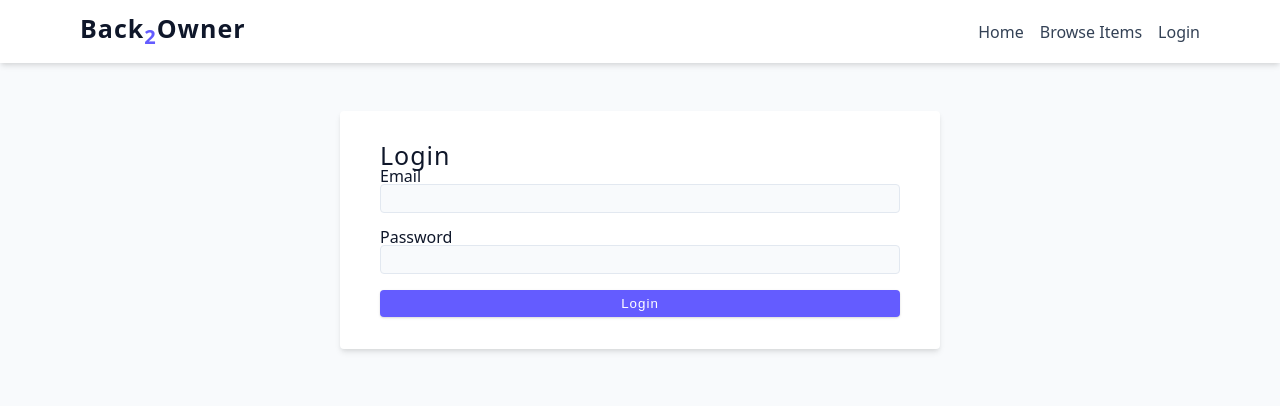
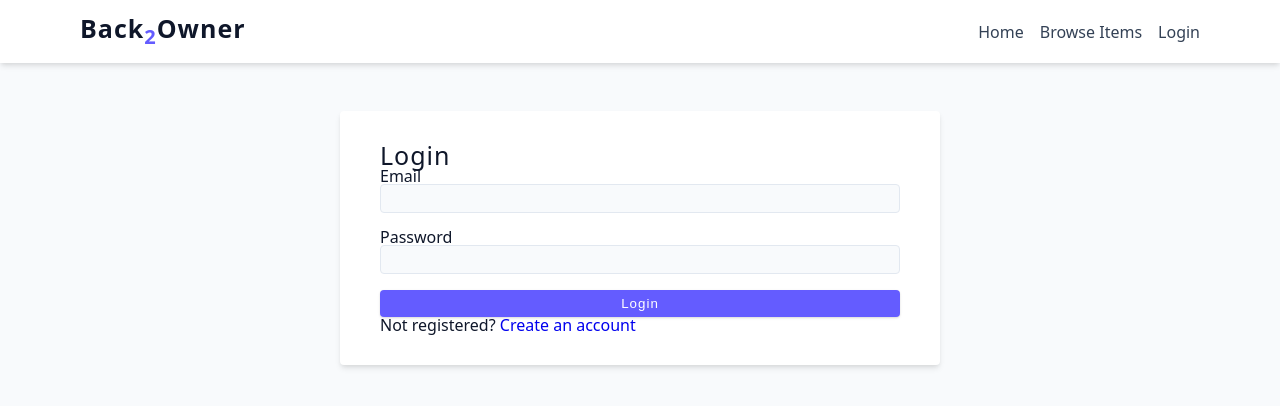
Before and after one commit to FuthifoXx/lostAndFound_frontEnd, a React (Vite) app: page /login in a window 1280 px wide. Shown: the top 406 px of the page. Built offline with nearby package versions, Linux system fonts and the light colour scheme.

Commit message:
Return claimants to selected item after authentication

```diff
--- a/src/pages/ItemDetails.jsx
+++ b/src/pages/ItemDetails.jsx
@@ -1,9 +1,13 @@
 import { useEffect, useState } from 'react'
-import { useParams } from 'react-router-dom'
+import { useLocation, useNavigate, useParams } from 'react-router-dom'
+import { useAuth } from '../hooks/useAuth'
 import { getSingleItem, requestClaim } from '../services/api'
 
 function ItemDetails() {
   const { id } = useParams()
+  const { user } = useAuth()
+  const location = useLocation()
+  const navigate = useNavigate()
   const [item, setItem] = useState(null)
   const [loading, setLoading] = useState(true)
   const [claimLoading, setClaimLoading] = useState(false)
@@ -11,6 +15,12 @@ function ItemDetails() {
   const [error, setError] = useState('')
 
   const handleClaim = async () => {
+    if (!user) {
+      const returnTo = `${location.pathname}${location.search}`
+      navigate(`/login?returnTo=${encodeURIComponent(returnTo)}`)
+      return
+    }
+
     try {
       setClaimLoading(true)
       setError('')
--- a/src/pages/Login.jsx
+++ b/src/pages/Login.jsx
@@ -1,12 +1,19 @@
 import { useState } from 'react'
 import { useAuth } from '../hooks/useAuth'
-import { useNavigate } from 'react-router-dom'
+import { Link, useNavigate, useSearchParams } from 'react-router-dom'
 import Navbar from '../components/Navbar'
 import { getRoleHome } from '../utils/getRoleHome'
 
 function Login() {
   const { login } = useAuth()
   const navigate = useNavigate()
+  const [searchParams] = useSearchParams()
+  const requestedReturnTo = searchParams.get('returnTo')
+  const returnTo =
+    requestedReturnTo?.startsWith('/') &&
+    !requestedReturnTo.startsWith('//')
+      ? requestedReturnTo
+      : ''
 
   const [form, setForm] = useState({
     email: '',
@@ -25,7 +32,11 @@ function Login() {
     try {
       setError('')
       const authenticatedUser = await login(form)
-      navigate(getRoleHome(authenticatedUser.role), { replace: true })
+      const destination =
+        authenticatedUser.role === 'user' && returnTo
+          ? returnTo
+          : getRoleHome(authenticatedUser.role)
+      navigate(destination, { replace: true })
     } catch (err) {
       console.log(err)
       setError(err.message)
@@ -69,6 +80,15 @@ function Login() {
         <button type='submit' className='btn btn-block'>
           Login
         </button>
+
+        <p className='auth-switch'>
+          Not registered?{' '}
+          <Link
+            to={returnTo ? `/register?returnTo=${encodeURIComponent(returnTo)}` : '/register'}
+          >
+            Create an account
+          </Link>
+        </p>
       </form>
     </>
   )
--- a/src/pages/Register.jsx
+++ b/src/pages/Register.jsx
@@ -1,9 +1,19 @@
 import { useState } from 'react'
-import { useNavigate } from 'react-router-dom'
+import { Link, useNavigate, useSearchParams } from 'react-router-dom'
 import { registerUser } from '../services/api'
 
 function Register() {
   const navigate = useNavigate()
+  const [searchParams] = useSearchParams()
+  const requestedReturnTo = searchParams.get('returnTo')
+  const returnTo =
+    requestedReturnTo?.startsWith('/') &&
+    !requestedReturnTo.startsWith('//')
+      ? requestedReturnTo
+      : ''
+  const loginPath = returnTo
+    ? `/login?returnTo=${encodeURIComponent(returnTo)}`
+    : '/login'
 
   const [form, setForm] = useState({
     identityType: 'RSA_ID',
@@ -40,7 +50,7 @@ function Register() {
       setSuccess('Registration successful. Please login.')
 
       setTimeout(() => {
-        navigate('/login')
+        navigate(loginPath)
       }, 1000)
     } catch (err) {
       setError(err.message)
@@ -185,6 +195,10 @@ function Register() {
       <button type='submit' className='btn btn-block'>
         Register
       </button>
+
+      <p className='auth-switch'>
+        Already registered? <Link to={loginPath}>Login</Link>
+      </p>
     </form>
   )
 }
```
